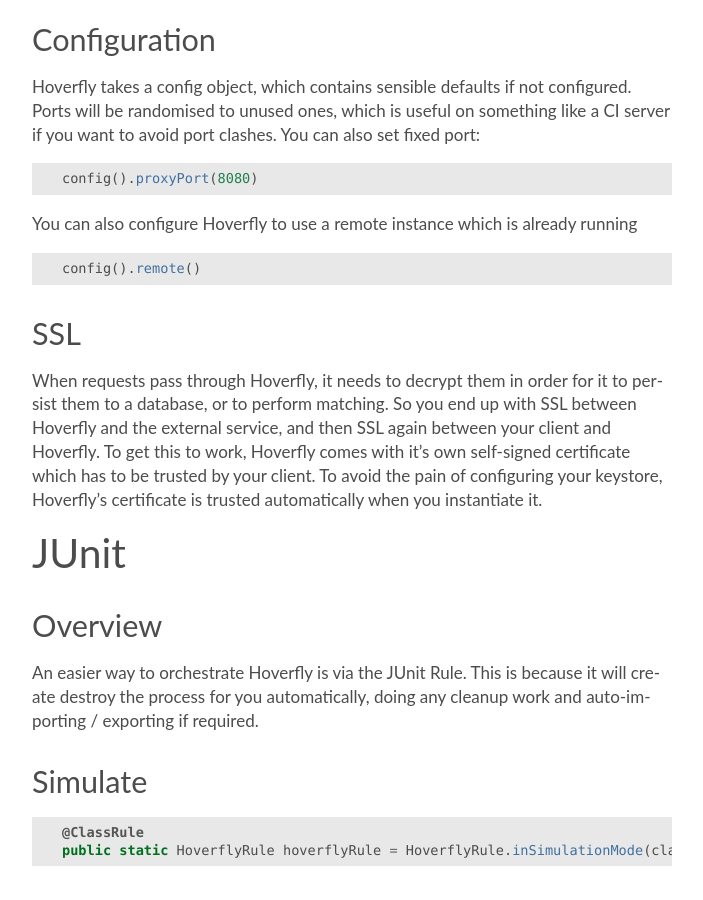
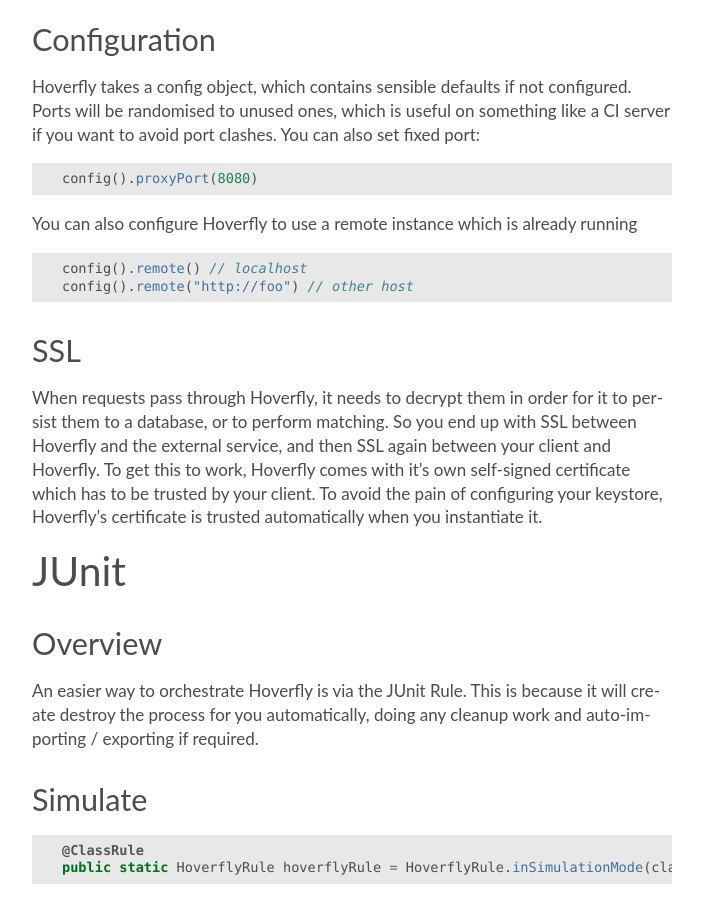
Before and after one commit to tommysitu/hoverfly-java, a Sphinx documentation site: the page built from docs/source/index.rst, in a window 1280 px wide and 900 px high, scrolled down 2969 px. Shown: the whole window, without its empty margins (458-1161 px from the left). Built offline with Sphinx 7.4.7, drawn with Linux system fonts in a browser that asks for light colours.

Commit message:
Updated docs to show an example of configuring a remote host

```diff
--- a/docs/source/index.rst
+++ b/docs/source/index.rst
@@ -151,7 +151,8 @@
 
 .. code-block:: java
 
-    config().remote()
+    config().remote() // localhost
+    config().remote("http://foo") // other host
 
 SSL
 ===
```
